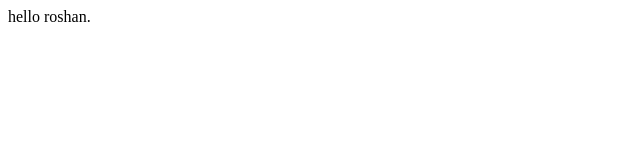
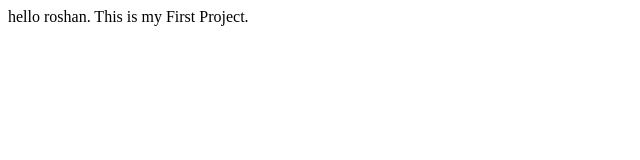
Before and after one commit to Roshanb54/my-test, a plain HTML site: page index.html in a window 1280 px wide. Shown: the whole page, without its empty margins (0-640 px from the left). Drawn offline with Linux system fonts and the light colour scheme.

Commit message:
more changes to index file

```diff
--- a/index.html
+++ b/index.html
@@ -6,6 +6,7 @@
 </head>
 <body>
 hello roshan.
+This is my First Project.
 
 </body>
 </html>
```
